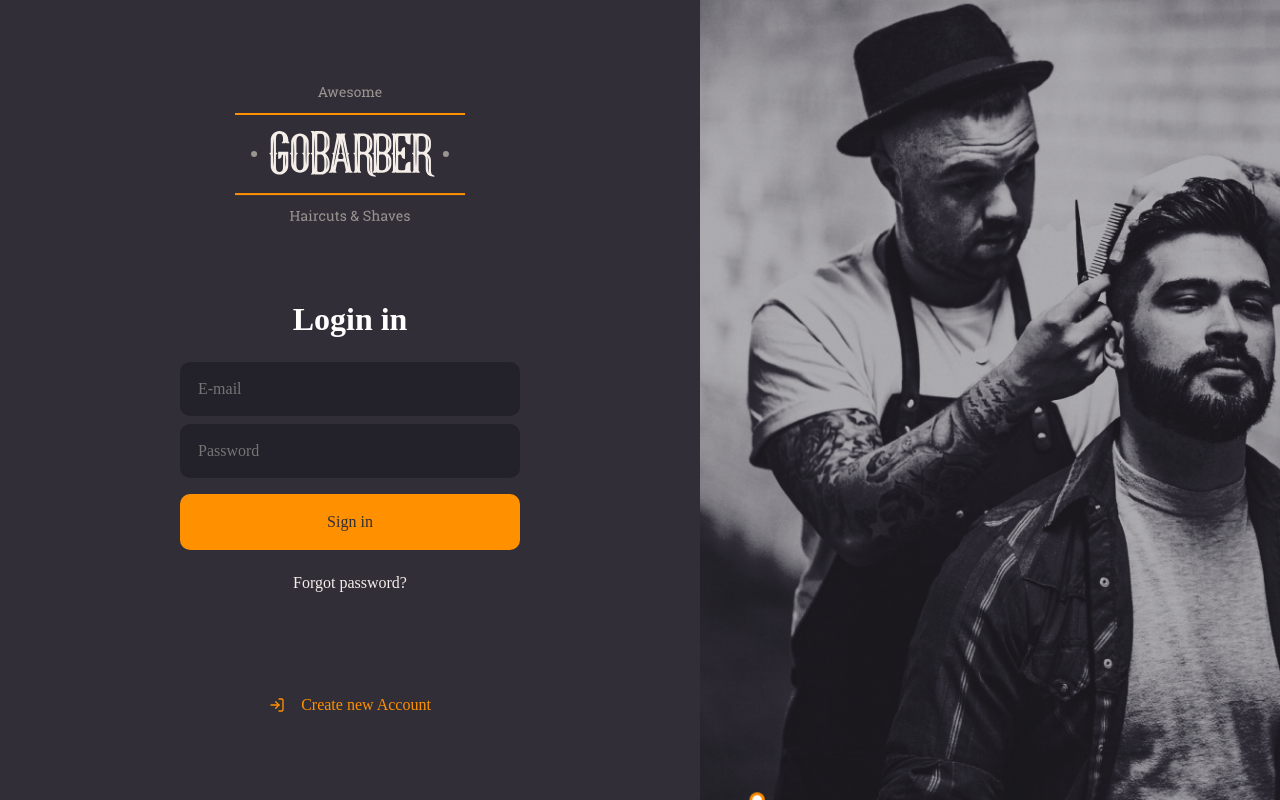
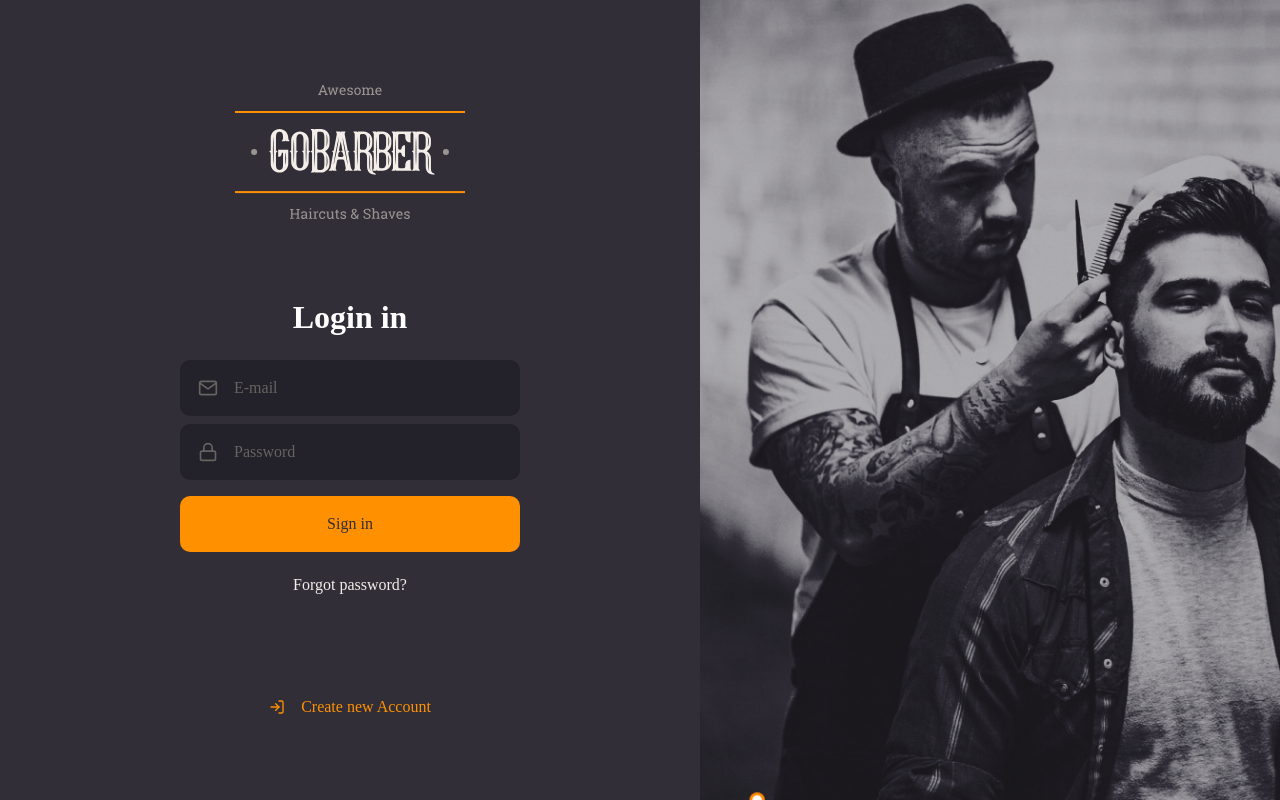
Before and after one commit to guilhermeseckert/GoBarber, a React (Create React App) app in the folder frontend/: page / in a window 1280 px wide. Built offline with nearby package versions, Linux system fonts and the light colour scheme; the HTML template or start-up script is replaced by a standard one.

Commit message:
updating components

```diff
--- /dev/null
+++ b/frontend/src/components/Button/index.tsx
@@ -0,0 +1,13 @@
+import React, { ButtonHTMLAttributes } from 'react';
+
+import { Container } from './styles';
+
+type ButtonProps = ButtonHTMLAttributes<HTMLButtonElement>;
+
+const Button: React.FC<ButtonProps> = ({ children, ...rest }) => (
+  <Container type="button" {...rest}>
+    {children}
+  </Container>
+);
+
+export default Button;
--- /dev/null
+++ b/frontend/src/components/Button/styles.ts
@@ -0,0 +1,19 @@
+import styled from 'styled-components';
+import { shade } from 'polished';
+
+export const Container = styled.button`
+  background: #ff9000;
+  height: 56px;
+  border-radius: 10px;
+  border: 0;
+  padding: 0 16px;
+  color: #312e38;
+  width: 100%;
+  font-weight: 500;
+  margin-top: 16px;
+  transition: background-color 0.2s;
+
+  &:hover {
+    background: ${shade(0.2, '#ff9000')};
+  }
+`;
--- /dev/null
+++ b/frontend/src/components/Input/index.tsx
@@ -0,0 +1,17 @@
+import React, { InputHTMLAttributes } from 'react';
+import { IconBaseProps } from 'react-icons';
+import { Container } from './styles';
+
+interface InputPrrops extends InputHTMLAttributes<HTMLInputElement> {
+  name: string;
+  icon: React.ComponentType<IconBaseProps>;
+}
+
+const Input: React.FC<InputPrrops> = ({ icon: Icon, ...rest }) => (
+  <Container>
+    {Icon && <Icon size={20} />}
+    <input {...rest} />
+  </Container>
+);
+
+export default Input;
--- /dev/null
+++ b/frontend/src/components/Input/styles.ts
@@ -0,0 +1,30 @@
+import styled from 'styled-components';
+
+export const Container = styled.div`
+  background: #232129;
+  border-radius: 10px;
+  border: 2px solid #232129;
+  padding: 16px;
+  width: 100%;
+  color: #666360;
+  display: flex;
+  align-items: center;
+
+  & + div {
+    margin-top: 8px;
+  }
+
+  input {
+    flex: 1;
+    background: transparent;
+    border: 0;
+    color: #f4ede8;
+    &::placeholder {
+      color: #666360;
+    }
+  }
+
+  svg {
+    margin-right: 16px;
+  }
+`;
--- a/frontend/src/pages/SignIn/index.tsx
+++ b/frontend/src/pages/SignIn/index.tsx
@@ -1,7 +1,9 @@
 import React from 'react';
-import { FiLogIn } from 'react-icons/fi';
+import { FiLogIn, FiMail, FiLock } from 'react-icons/fi';
 import { Container, Content, Background } from './styles';
 import logoImg from '../../assets/logo.svg';
+import Input from '../../components/Input';
+import Button from '../../components/Button';
 
 const SignIn: React.FC = () => (
   <Container>
@@ -10,9 +12,14 @@
 
       <form>
         <h1>Login in</h1>
-        <input placeholder="E-mail" />
-        <input type="password" placeholder="Password" />
-        <button type="submit">Sign in</button>
+        <Input name="email" icon={FiMail} placeholder="E-mail" />
+        <Input
+          name="password"
+          icon={FiLock}
+          type="password"
+          placeholder="Password"
+        />
+        <Button type="submit">Sign in</Button>
         <a href="forgot">Forgot password?</a>
       </form>
 
--- a/frontend/src/pages/SignIn/styles.ts
+++ b/frontend/src/pages/SignIn/styles.ts
@@ -24,33 +24,7 @@
     h1 {
       margin-bottom: 24px;
     }
-    input {
-      background: #232129;
-      border-radius: 10px;
-      border: 2px solid #232129;
-      padding: 16px;
-      width: 100%;
 
-      & + input {
-        margin-top: 8px;
-      }
-    }
-    button {
-      background: #ff9000;
-      height: 56px;
-      border-radius: 10px;
-      border: 0;
-      padding: 0 16px;
-      color: #312e38;
-      width: 100%;
-      font-weight: 500;
-      margin-top: 16px;
-      transition: background-color 0.2s;
-
-      &:hover {
-        background: ${shade(0.2, '#ff9000')};
-      }
-    }
     a {
       color: #f4ede8;
       display: block;
```
Also changed, not shown: frontend/.eslintrc.json.
